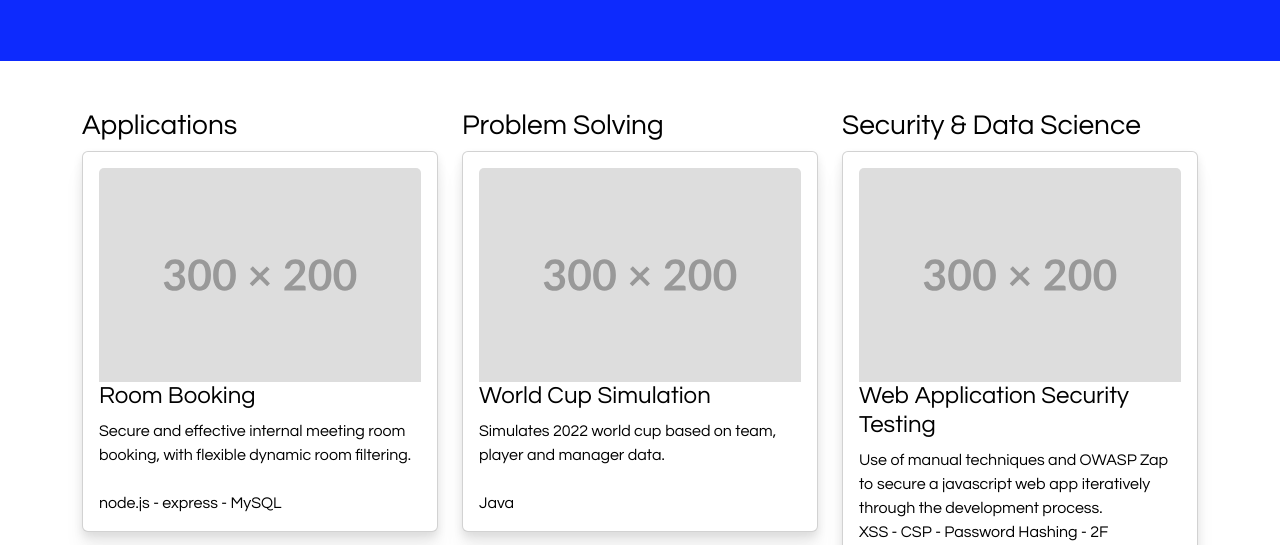
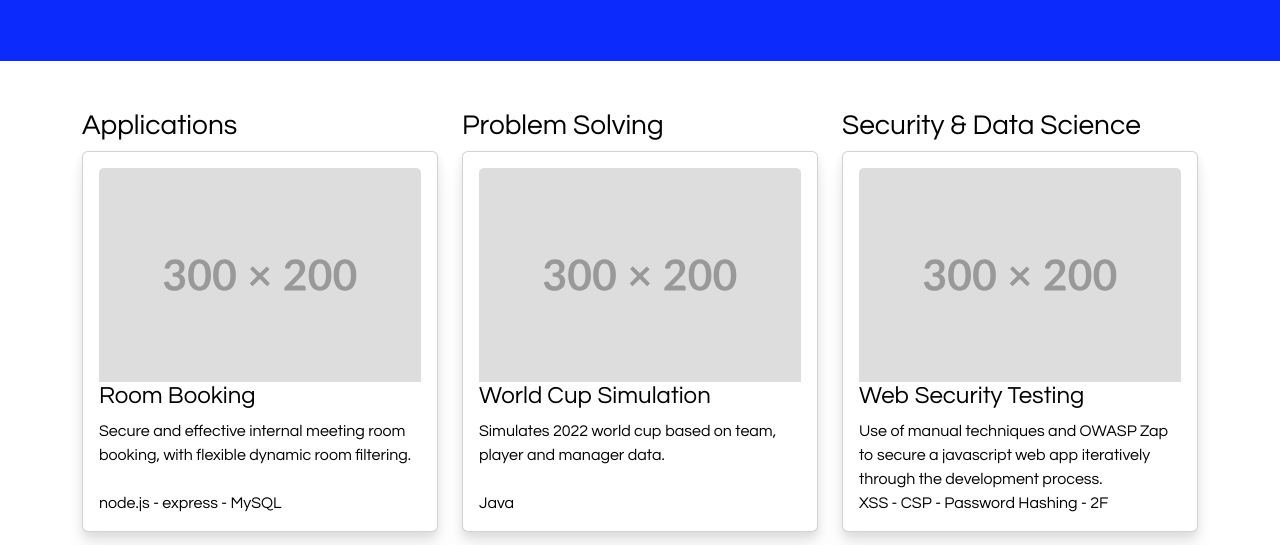
Before and after one commit to jbrun001/jbrun001.github.io, a plain HTML site: page allprojects.html in a window 1280 px wide. Shown: the part 227-772 px from the top of the page. Drawn offline with nearby package versions, Linux system fonts and the light colour scheme.

Commit message:
Altered title for web security

```diff
--- a/allprojects.html
+++ b/allprojects.html
@@ -116,7 +116,7 @@
             <article class="card">
               <img src="./media/projects/300x200.svg" alt="Web application testing" class="card-img-top">
               <!-- project detail - a title and a description -->
-              <h4 class="card-title">Web Application Security Testing</h4>
+              <h4 class="card-title">Web Security Testing</h4>
               <p class="card-text">Use of manual techniques and OWASP Zap to secure a javascript web app iteratively through the development process. </br>XSS - CSP - Password Hashing - 2F</p>
             </article>
             <article class="card">
```
